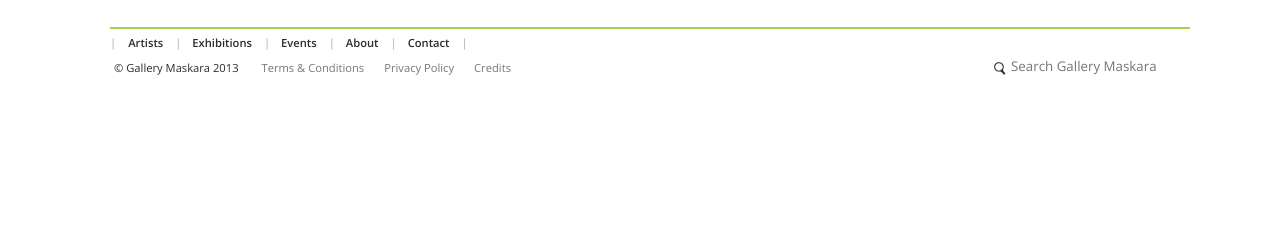
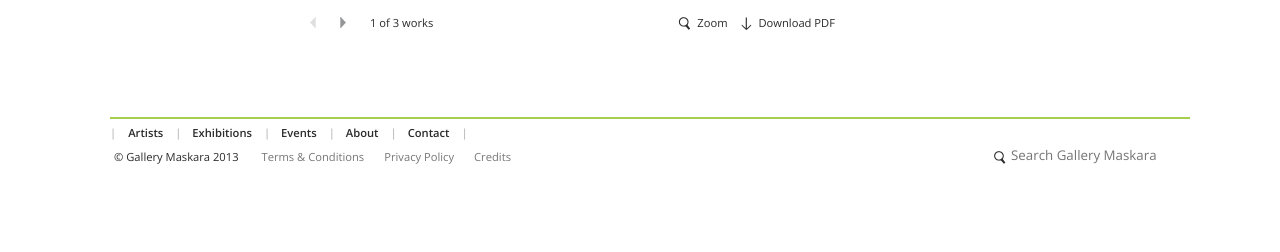
Before and after one commit to batpad/gallerym, a Django app: template templates/artist-videos.html in a window 1280 px wide. Shown: the part 548-800 px from the top of the page. Run offline with Django 3.2, Linux system fonts and the light colour scheme; the template is opened without the code that fills it, so the values that code supplies are empty; parts of the project's set-up code (start-up, migrations or seed data) failed here and were passed over.

Commit message:
updates to video and artist-news templates

```diff
--- a/static/css/main.css
+++ b/static/css/main.css
@@ -458,7 +458,7 @@ padding: 6px 110px 6px 0;
 }
 
 #slideControlBox {
-	padding: 0 0 40px 0;
+	padding: 0 0 30px 0;
 }
 
 .works {
--- a/templates/artist-news.html
+++ b/templates/artist-news.html
@@ -2,6 +2,7 @@
 
 {% block mainbar %}
 
+<h1 class="selectedHeading">Max Streicher</h1>
 <div class="exhibitionPrevBlock">
 
     <div class="exhibPrevEach">
@@ -11,7 +12,7 @@
         <div class="col75 exhibPrevDesc">
             <p>24th September, 2012</p>
             <p><strong>Some news title</strong></p>
-            <p>Some text here. Do we need a small descrption here?</p>
+            <p>Some text here. Basically a small description.</p>
             <a href="" class="smallerFont linkExternal">View News</a>
         </div>
     <div class="clear"></div>
@@ -24,7 +25,7 @@
         <div class="col75 exhibPrevDesc">
             <p>24th September, 2012</p>
             <p><strong>Some news title</strong></p>
-            <p>Some text here. Do we need a small descrption here?</p>
+            <p>Some text here. Basically a small description.</p>
             <a href="" class="smallerFont linkExternal">View News</a>
         </div>
     <div class="clear"></div>
--- a/templates/artist-single-image.html
+++ b/templates/artist-single-image.html
@@ -114,7 +114,7 @@ $(document).ready(function() {
 
     <div class="col70">
         <h1 class="selectedHeading floatLeft">Max Streicher</h1>
-        <p class="smallerFont floatRight"><a href="/single/images">Images </a>/<a href="/single/videos"> Videos</a></p>
+        <p class="smallerFont floatRight"><a href="/single/images" class="blue">Images </a>/<a href="/single/videos"> Videos</a></p>
         <div class="clear"></div>
     </div>
 
--- a/templates/artist-videos.html
+++ b/templates/artist-videos.html
@@ -1,8 +1,121 @@
 {% extends 'artistbase.html' %}
 
-{% block mainbar %}
-    <h1 class="selectedHeading">Max Streicher</h1>
+{% block extra_css %}
 
-    <div class="col70">
-    </div>
+    {{ block.super }}
+    <link rel="stylesheet" href="/static/css/flexslider.css">
+    <style>
+
+        .sliderVideoWrap {
+            width: 70%;
+        }
+
+        .sliderVideo .flex-direction-nav {
+            float: left;
+        }
+
+        .sliderVideo .flex-direction-nav li {
+            display: inline-block;
+        }
+
+/*         #sliderVideo .flex-direction-nav .flex-prev {
+    bottom: -20px;
+}
+ */
+        .sliderVideo .flex-direction-nav {
+            padding: 18px 0 0 0;
+        }
+
+        .sliderVideo .flex-direction-nav a {
+            /*bottom: 0;
+            top: auto;*/
+            position: static;
+        }
+
+
+        .sliderVideo .flex-direction-nav .flex-next {
+            background: url('../../static/img/next.png') no-repeat;
+            /* left: 26px; */
+        }
+
+        .sliderVideo .flex-direction-nav .flex-prev {
+            background: url('../../static/img/prev.png') no-repeat;
+            /* left: 0px; */
+        }
+
+        .works {
+            /* padding: 8px 0 0 0; */
+        } /* make sure bottom paddding is equal between videos and image page  */
+
+
+
+    </style>
+
 {% endblock %}
+
+{% block extra_js %}
+    {{ block.super }}
+<script src="/static/js/jquery.flexslider-min.js"></script>
+<script src="/static/js/jquery.fitvids.js"></script>
+<script>
+$(document).ready(function() {
+  $('.flexslider')
+    .fitVids()
+    .flexslider({
+      animation: "slide",
+      controlNav: false,
+      useCSS: false,
+      slideshow: false,
+      animationLoop: false,
+      smoothHeight: true,
+          controlsContainer: ".flex-container",
+    start: function(slider) {
+        $('.total-slides').text(slider.count);
+      },
+      after: function(slider) {
+        $('.current-slide').text(slider.currentSlide+1);
+      }
+
+  });
+});
+</script>
+{% endblock %}
+
+    {% block mainbar %}
+
+    <div class="sliderVideoWrap">
+        <h1 class="selectedHeading">Max Streicher</h1>
+
+    <div class=”flex-container”>
+        <div class="sliderVideo flexslider">
+            <ul class="slides">
+              <li>
+                <iframe src="http://player.vimeo.com/video/5606758?color=ffffff" width="500" height="281" frameborder="0" webkitAllowFullScreen mozallowfullscreen allowFullScreen></iframe>
+              </li>
+              <li>
+                <iframe src="http://player.vimeo.com/video/13776542?color=ffffff" width="500" height="209" frameborder="0" webkitAllowFullScreen mozallowfullscreen allowFullScreen></iframe>
+              </li>
+              <li>
+                <iframe src="http://player.vimeo.com/video/31939621" width="500" height="281" frameborder="0" webkitAllowFullScreen mozallowfullscreen allowFullScreen></iframe>
+              </li>
+            </ul>
+        </div>
+      <div id="slideControlBox" class="smallestFont">
+
+
+        <div class="works">
+            <p><span class="current-slide">1</span> of <span class="total-slides"></span> works</p>
+        </div>
+        <div class="singleIcons">
+            <span class="zoom">Zoom</span>
+            <span class="downloadPdf">Download PDF</span>
+        </div>
+        <div class="clear"></div>
+      </div> <!-- end slide control box  -->
+
+</div> <!-- /flex-container -->
+    </div> <!-- /slider video wrap  -->
+
+      <div class="clear"></div>
+
+{% endblock %}
--- a/templates/events-current.html
+++ b/templates/events-current.html
@@ -11,6 +11,7 @@
 </div> <!-- end bio content -->
 
 <div class="bioDownloadInfo col25 smallestFont">
+    <p><a href="" class="downloadPdf">Download Press Release</a></p>
     <p><a href="" class="downloadPdf">Download PDF</a></p>
 </div> <!-- end bio download info  -->
 
--- a/templates/exhibitions-current.html
+++ b/templates/exhibitions-current.html
@@ -10,6 +10,7 @@
     </div> <!-- end bio content -->
 
     <div class="bioDownloadInfo col25 smallestFont">
+        <p><a href="" class="downloadPdf">Download Press Release</a></p>
         <p><a href="" class="downloadPdf">Download PDF</a></p>
     </div> <!-- end bio download info  -->
 
```
Also changed, not shown: templates/artist-single-video.html (+19 -11 lines).
